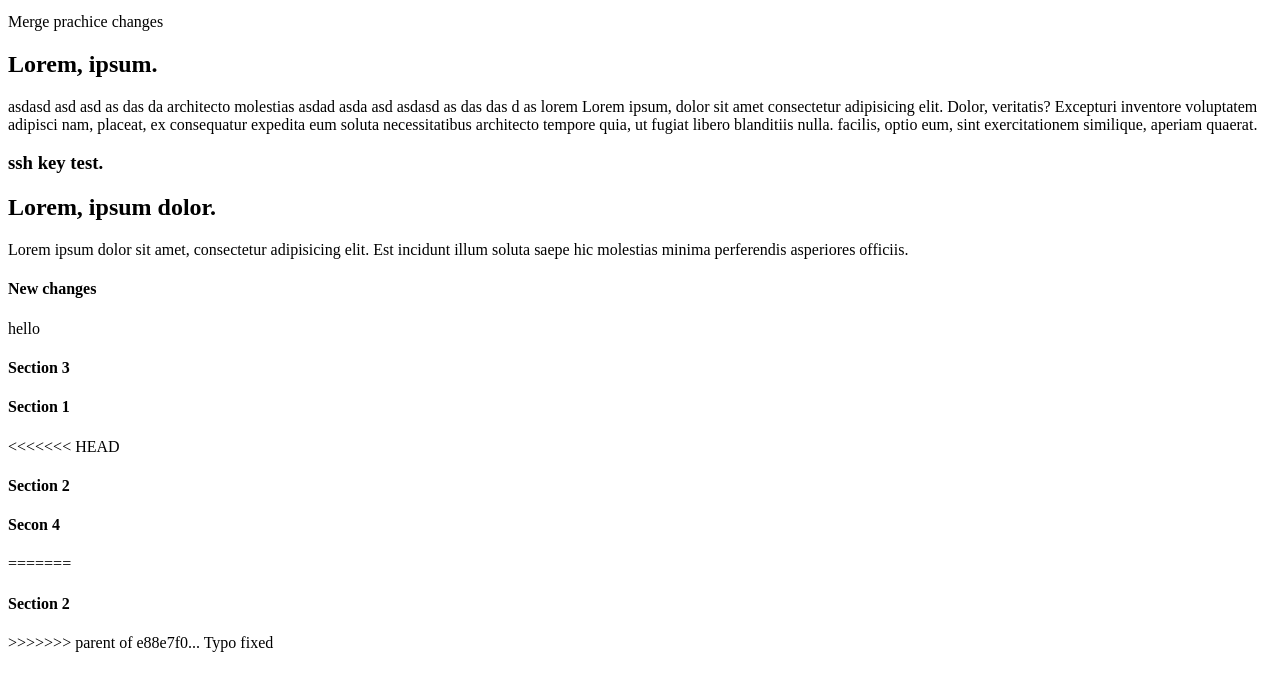
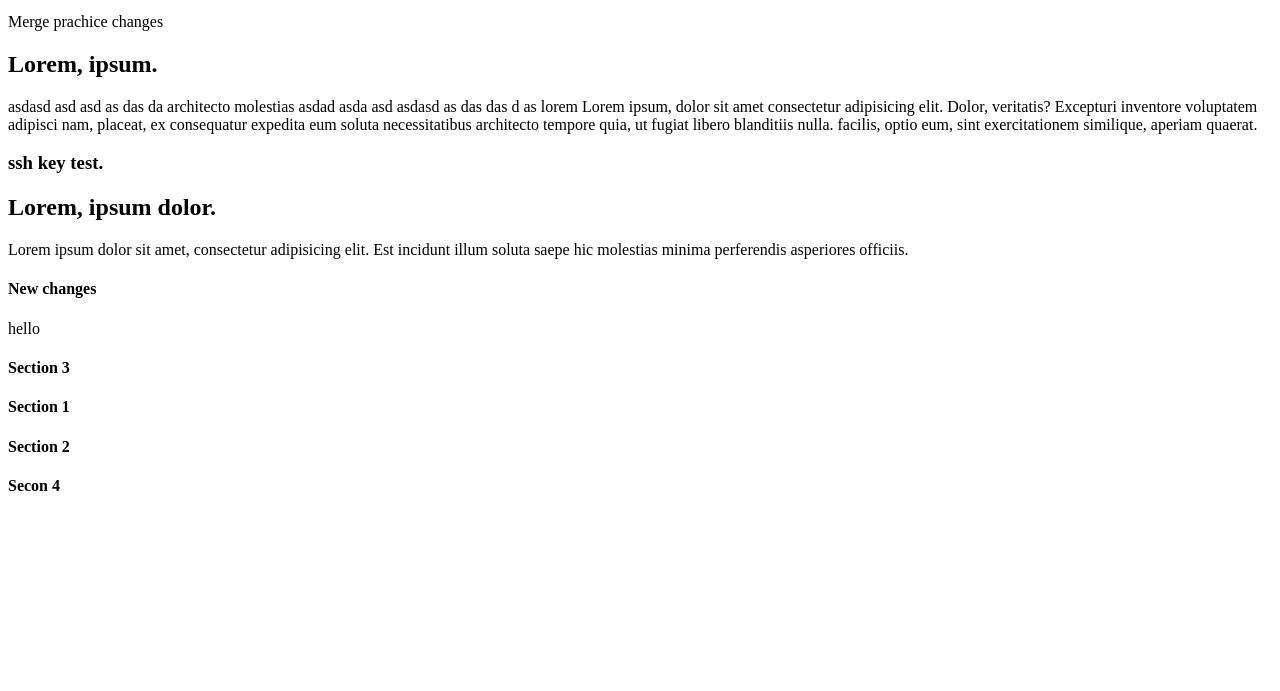
Before and after one commit to sthasubin429/prac-git, a plain HTML site: page index.html in a window 1280 px wide. Shown: the part 101-792 px from the top of the page. Drawn offline with Linux system fonts and the light colour scheme.

Commit message:
Fixed issues

```diff
--- a/index.html
+++ b/index.html
@@ -31,7 +31,6 @@
 		<section class="seciton1">
 			<h4>Section 1</h4>
 		</section>
-<<<<<<< HEAD
 
 		<section class="section2">
 			<h4>Section 2</h4>
@@ -40,10 +39,5 @@
       <section class="section4">
          <h4>Secon 4</h4>
       </section>
-=======
-		<secttion class="section2">
-			<h4>Section 2</h4>
-		</secttion>
->>>>>>> parent of e88e7f0... Typo fixed
 	</body>
 </html>
```
